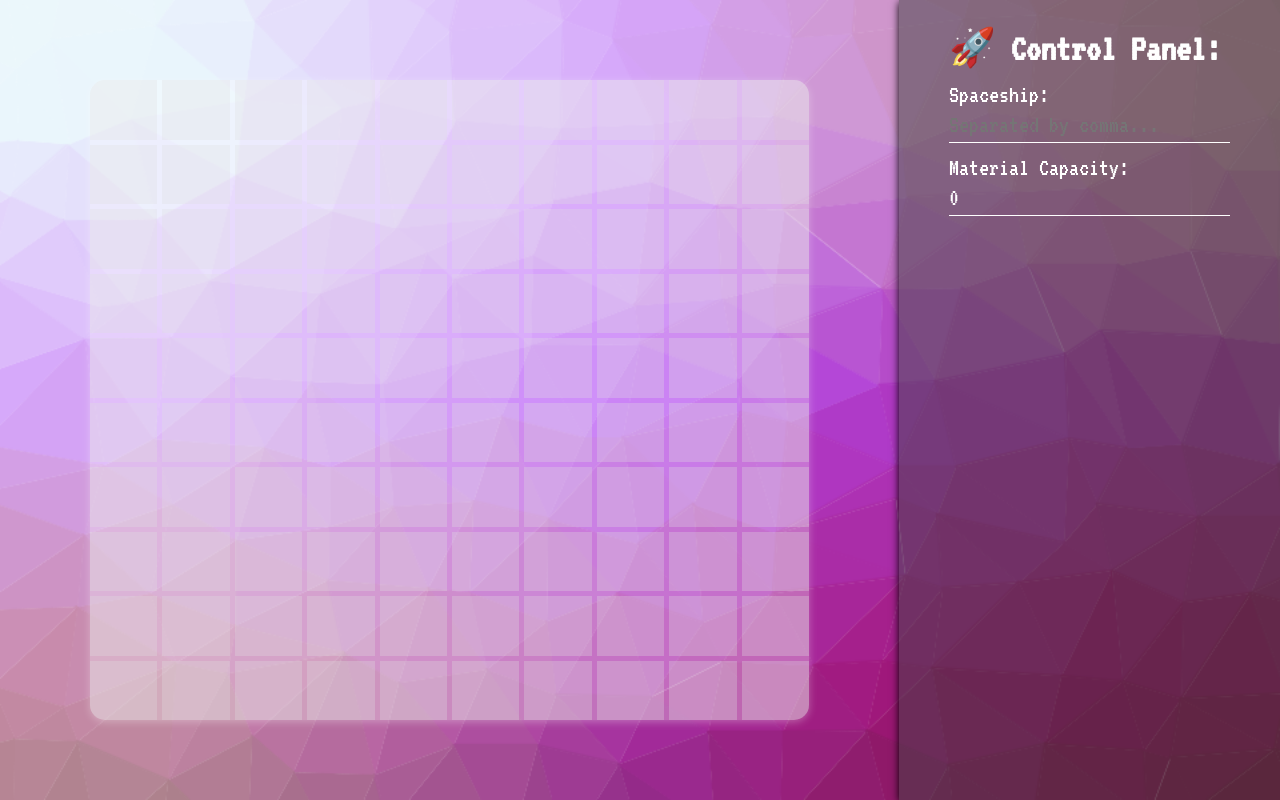
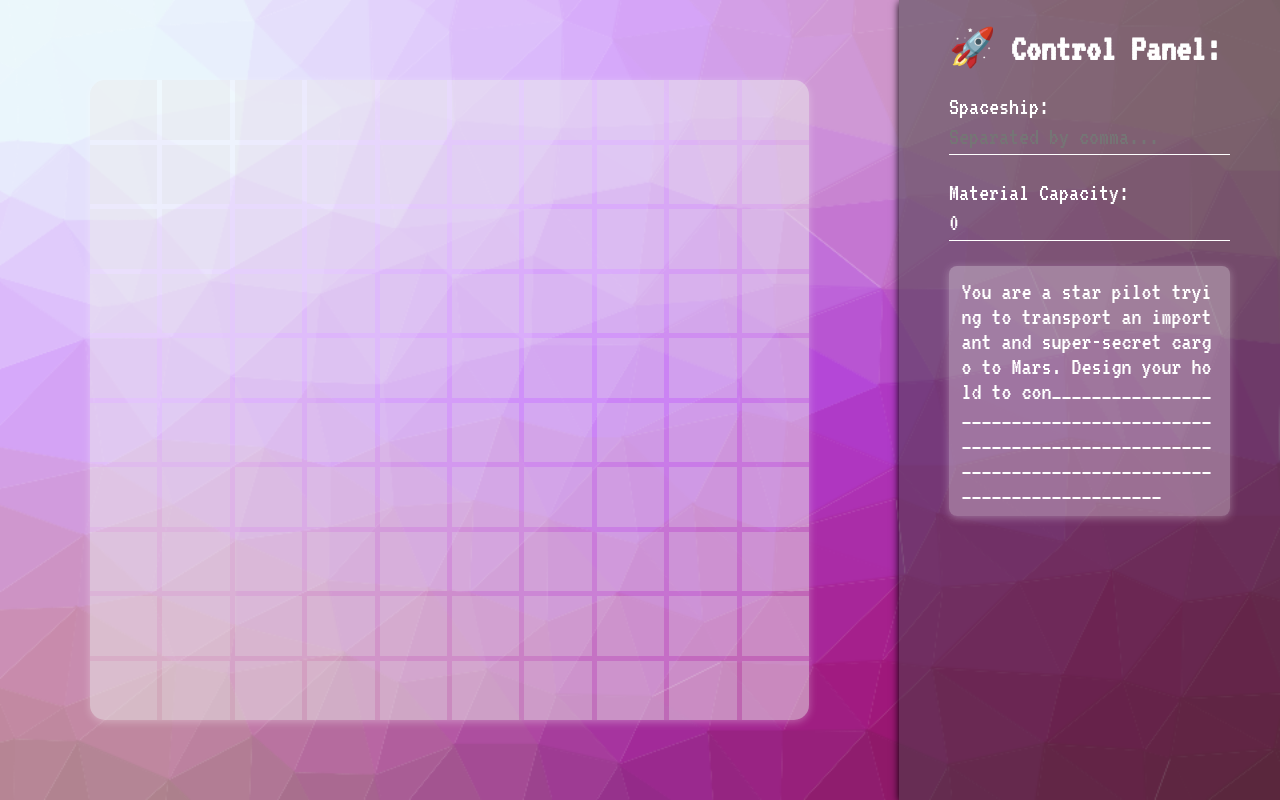
Before and after one commit to it1shka/material-visualization, a React (Create React App) app: page / in a window 1280 px wide. Built offline with nearby package versions, Linux system fonts and the light colour scheme; a web font is replaced by a local one.

Commit message:
Added story component

```diff
--- a/src/Aside.cmp.tsx
+++ b/src/Aside.cmp.tsx
@@ -1,7 +1,7 @@
 import styled from 'styled-components'
 import { useRecoilState, useRecoilValue } from 'recoil'
 import { rawHoldState, loadingCapacityState } from './app.state'
-import React from 'react'
+import React, {useEffect, useState} from 'react'
 
 const Aside = () => {
   const [hold, setHold] = useRecoilState(rawHoldState)
@@ -35,9 +35,67 @@ const Aside = () => {
           placeholder='Resulting capacity...'
         />
       </div>
+      <Story />
     </AsideContainer>
   )
 }
+
+const prepareText = (text: string) => {
+  return text
+    .trim()
+    .split('\n')
+    .map(line => line.trim())
+    .join(' ')
+}
+
+const repeat = (text: string, times: number) => {
+  return Array(times)
+    .fill(null)
+    .map(() => text)
+    .join('')
+}
+
+const Story = () => {
+  const interval = 50
+  const fullText = prepareText(`
+    You are a star pilot trying
+    to transport an important
+    and super-secret cargo to Mars.
+    Design your hold
+    to contain all of the cargo.
+    Write configuration of your hold
+    into 'Spaceship' field separating
+    each number by comma.
+  `)
+
+  const [index, setIndex] = useState(0)
+
+  useEffect(() => {
+    const intervalId = setInterval(() => {
+      setIndex(index => {
+        return Math.min(index + 1, fullText.length)
+      })
+    }, interval)
+    return () => clearInterval(intervalId)
+  }, [fullText.length])
+
+  return (
+    <StoryText>
+      {
+        fullText.slice(0, index) +
+          repeat('_', fullText.length - index)
+      }
+    </StoryText>
+  )
+}
+
+const StoryText = styled.p`
+  background-color: rgba(255, 255, 255, 0.3);
+  box-shadow: rgba(255, 255, 255, 0.3) 0 2px 8px 0;
+  padding: 0.5em;
+  border-radius: 8px;
+  word-break: break-all;
+`
 
 const StyledInput = styled.input`
   --styled-input-color: white;
@@ -69,7 +127,7 @@ const AsideContainer = styled.aside`
   padding: 1em 2em;
 
   & > * + * {
-    margin-top: 0.5em;
+    margin-top: 1em;
   }
 `
 
```
